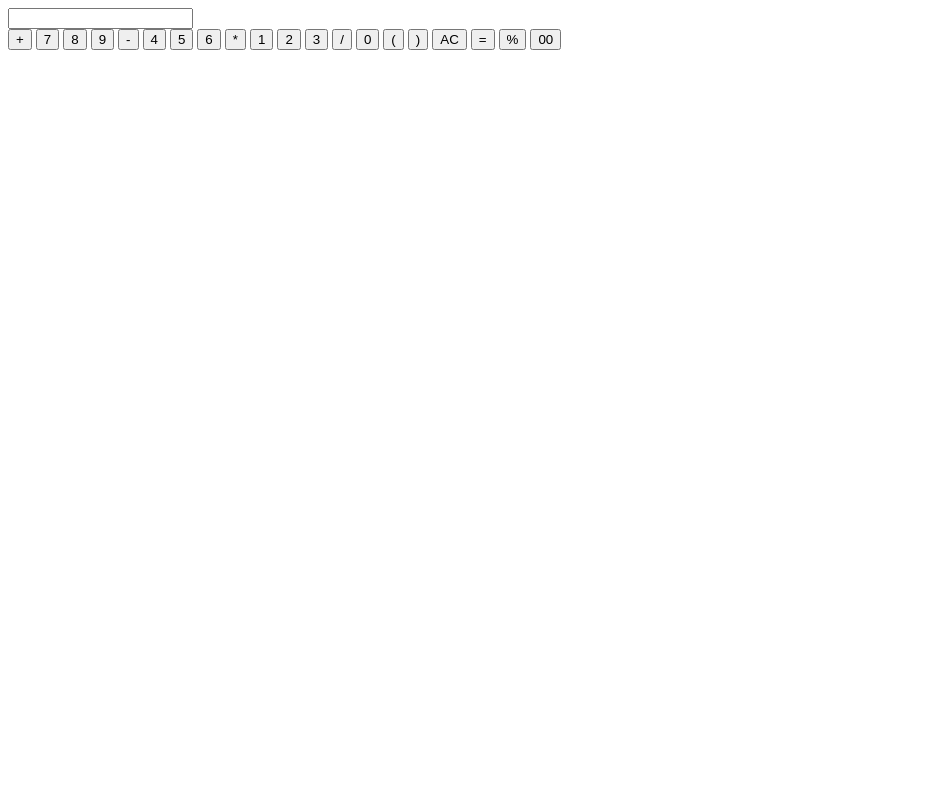
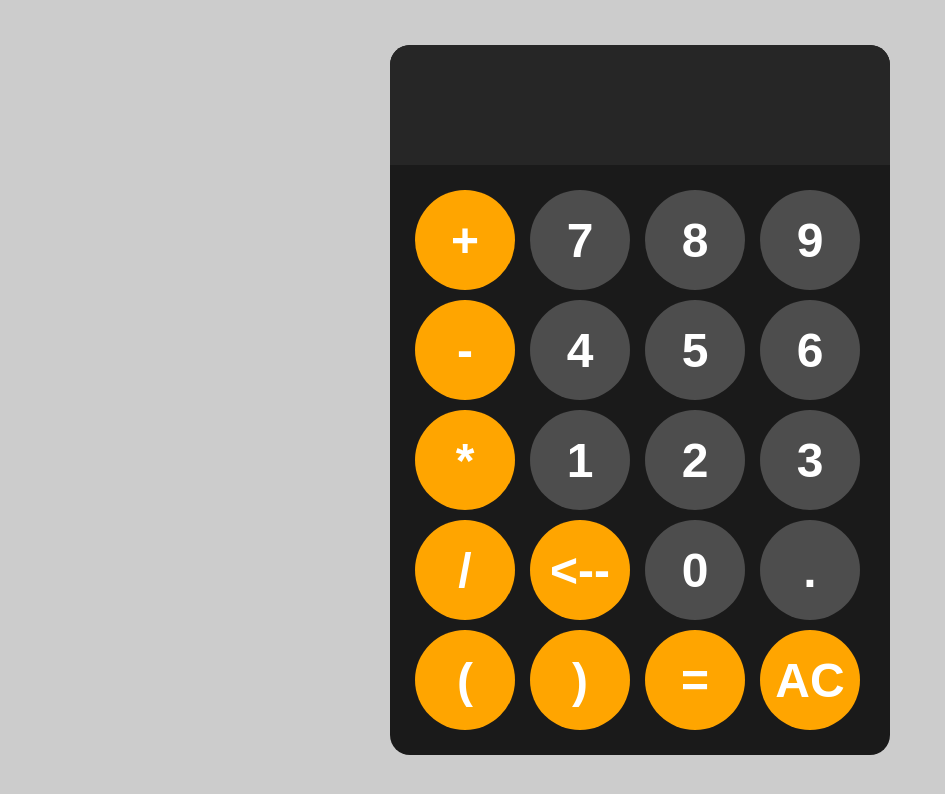
Before and after one commit to anandhuev/simple-small-calculator, a plain HTML site: page index.html in a window 1280 px wide. Shown: the whole page, without its empty margins (0-945 px from the left). Drawn offline with Linux system fonts and the light colour scheme.

Commit message:
functionality completed

```diff
--- a/index.html
+++ b/index.html
@@ -23,13 +23,13 @@
             <button onclick="appendToDisplay('2')">2</button>
             <button onclick="appendToDisplay('3')">3</button>
             <button onclick="appendToDisplay('/')" class="symbols">/</button>
+            <button onclick="backspaceDisplay()" class="symbols"><--</button>
             <button onclick="appendToDisplay('0')">0</button>
+            <button onclick="appendToDisplay('.')">.</button>
             <button onclick="appendToDisplay('(')" class="symbols">(</button>
             <button onclick="appendToDisplay(')')" class="symbols">)</button>
+            <button onclick="calculate()" class="symbols">=</button>
             <button onclick="clearDisplay()" class="symbols">AC</button>
-            <button onclick="calculate()" class="symbols">=</button>
-            <button onclick="appendToDisplay('%')" class="symbols">%</button>
-            <button onclick="appendToDisplay('00')">00</button>
         </div>
     </div>
     <script src="index.js"></script>
--- a/index.js
+++ b/index.js
@@ -0,0 +1,23 @@
+const display = document.getElementById("display");
+
+function appendToDisplay(input){
+    display.value += input;
+}
+
+function clearDisplay(){
+    display.value = ""
+}
+
+function calculate(){
+    try{
+        display.value = eval(display.value);
+    }
+    catch(error){
+        display.value = "error";
+    }
+
+}
+
+function backspaceDisplay(){
+    display.value = display.value.slice(0,-1);
+}
--- a/style.css
+++ b/style.css
@@ -0,0 +1,69 @@
+body{
+    background-color: hsl(0, 0%, 80%);
+    margin: 0;
+    display: flex;
+    justify-content: center;
+    align-items: center;
+    height: 100vh;
+}
+
+
+#calculator{
+    font-family: Arial, Helvetica, sans-serif;
+    background-color: hsl(0, 0%, 10%);
+    border-radius: 20px;
+    max-width: 500px;
+    overflow: hidden;
+}
+
+#display{
+    width: 100%;
+    height: 100px;
+    background-color: hsl(0, 0%, 15%);
+    color: white;
+    padding: 10px;
+    font-size: 5rem;
+    text-align: left;
+    border: none;
+}
+
+#keys{
+    display: grid;
+    grid-template-columns: repeat(4, 1fr);
+    gap: 10px;
+    padding: 25px;
+}
+
+
+button{
+    width: 100px;
+    height: 100px;
+    font-size: 3rem;
+    font-weight: bold;
+    border-radius: 50px;
+    border: none;
+    background-color: hsl(0, 0%, 30%);
+    color: white;
+    cursor: pointer;
+}
+
+button:hover{
+    background-color: hsl(0, 0%, 50%);
+}
+
+button:active{
+    background-color: hsl(0, 0%, 70%);
+}
+
+.symbols{
+    background-color: orange;
+}
+
+.symbols:hover{
+    background-color: hsl(39, 100%, 65%);
+}
+
+
+.symbols:active{
+    background-color: hsl(39, 100%, 80%);
+}
```
